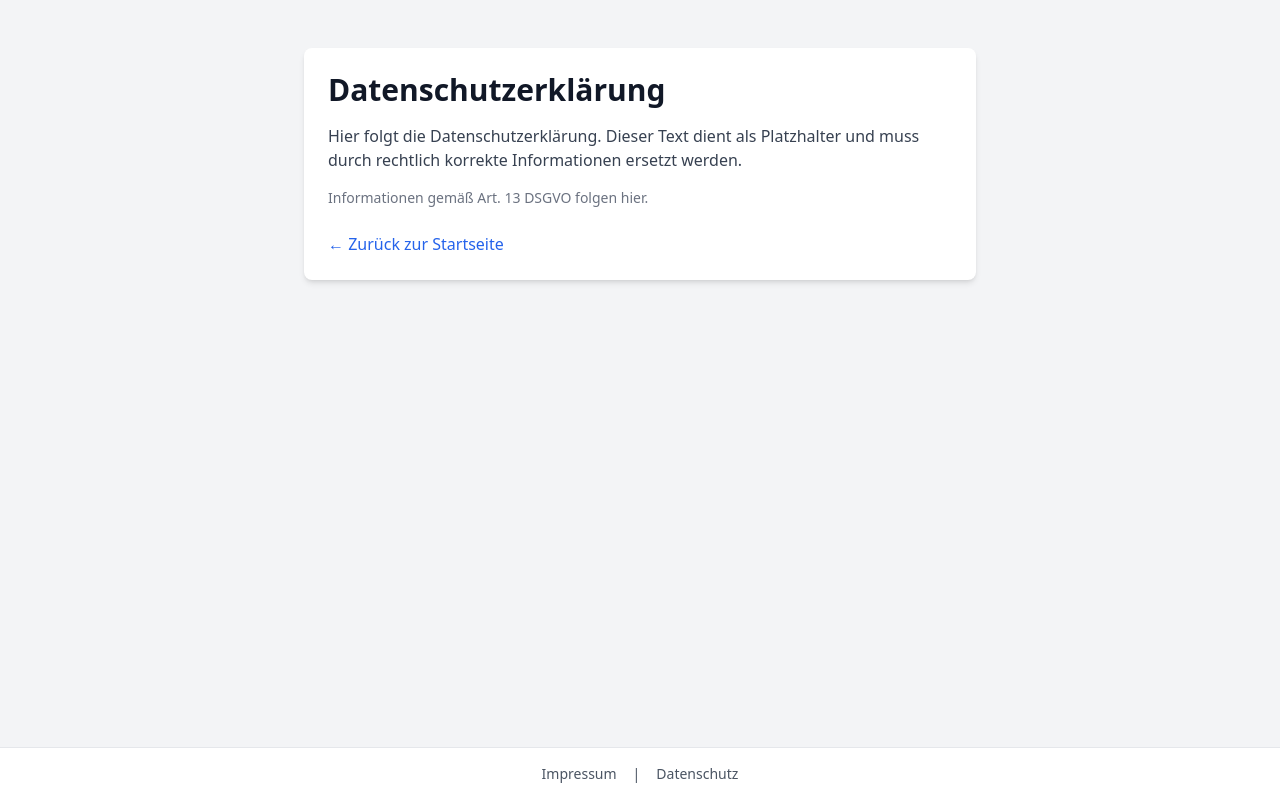
After one commit to BassdoxXx/simple_invites, a Flask app: page /datenschutz in a window 1280 px wide. The commit adds this page. Run offline with Flask 3, Linux system fonts and the light colour scheme; some libraries are stand-ins or nearby versions.

Commit message:
Iipressum und Datenschutz hinzugefügt

```diff
--- a/app/main.py
+++ b/app/main.py
@@ -316,6 +316,14 @@ def respond(token):
 
     return render_template("respond.html", invite=invite, response=response)
 
+@app.route("/impressum")
+def legal_impressum():
+    return render_template("impressum.html")
+
+@app.route("/datenschutz")
+def legal_datenschutz():
+    return render_template("datenschutz.html")
+
 
 if __name__ == "__main__":
     app.run(host="0.0.0.0", port=5000)
--- /dev/null
+++ b/app/templates/datenschutz.html
@@ -0,0 +1,20 @@
+{% extends "layout_base.html" %}
+
+{% block title %}Datenschutz{% endblock %}
+
+{% block content %}
+<div class="max-w-2xl mx-auto bg-white shadow-md rounded-lg p-6 mt-8">
+  <h1 class="text-3xl font-bold mb-4">Datenschutzerklärung</h1>
+  <p class="text-gray-700">
+    Hier folgt die Datenschutzerklärung. Dieser Text dient als Platzhalter und muss durch rechtlich korrekte Informationen ersetzt werden.
+  </p>
+
+  <p class="mt-4 text-sm text-gray-500">
+    Informationen gemäß Art. 13 DSGVO folgen hier.
+  </p>
+
+  <div class="mt-6">
+    <a href="{{ url_for('index') }}" class="text-blue-600 hover:underline">&larr; Zurück zur Startseite</a>
+  </div>
+</div>
+{% endblock %}
--- a/app/templates/layout_base.html
+++ b/app/templates/layout_base.html
@@ -34,5 +34,12 @@
   <main class="flex-grow max-w-7xl mx-auto p-4">
     {% block content %}{% endblock %}
   </main>
+  <footer class="bg-white border-t mt-8 py-4 text-sm text-center text-gray-600">
+    <div class="max-w-6xl mx-auto px-4 flex justify-center gap-4">
+      <a href="{{ url_for('legal_impressum') }}" class="hover:underline">Impressum</a>
+      <span>|</span>
+      <a href="{{ url_for('legal_datenschutz') }}" class="hover:underline">Datenschutz</a>
+    </div>
+  </footer>
 </body>
 </html>
```
Also changed, not shown: app/templates/impressum.html (added, +20 -0 lines).
